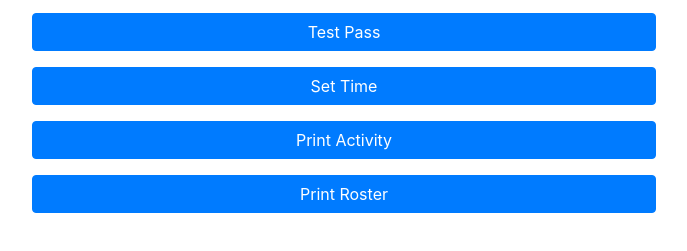
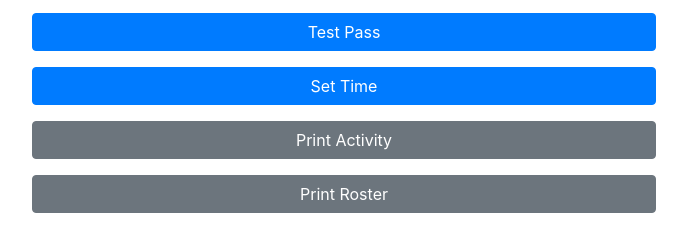
Before and after one commit to mrbdahlem/Pass-O-Matic-Control, a plain HTML site: page index.html in a window 1280 px wide. Shown: the part 161-412 px from the top of the page, without its empty margins (296-983 px from the left). Drawn offline with nearby package versions, Linux system fonts and the light colour scheme.

Commit message:
Update index.html

```diff
--- a/index.html
+++ b/index.html
@@ -22,9 +22,9 @@
 
         <button class="btn btn-primary" onclick="showTime();">Set Time</button>
 
-        <button class="btn btn-primary" onclick="printActivity();">Print Activity</button>
+        <button class="btn btn-secondary" onclick="printActivity();">Print Activity</button>
 
-        <button class="btn btn-primary" onclick="printRoster();">Print Roster</button>
+        <button class="btn btn-secondary" onclick="printRoster();">Print Roster</button>
     </main>
 
     <script>
```
